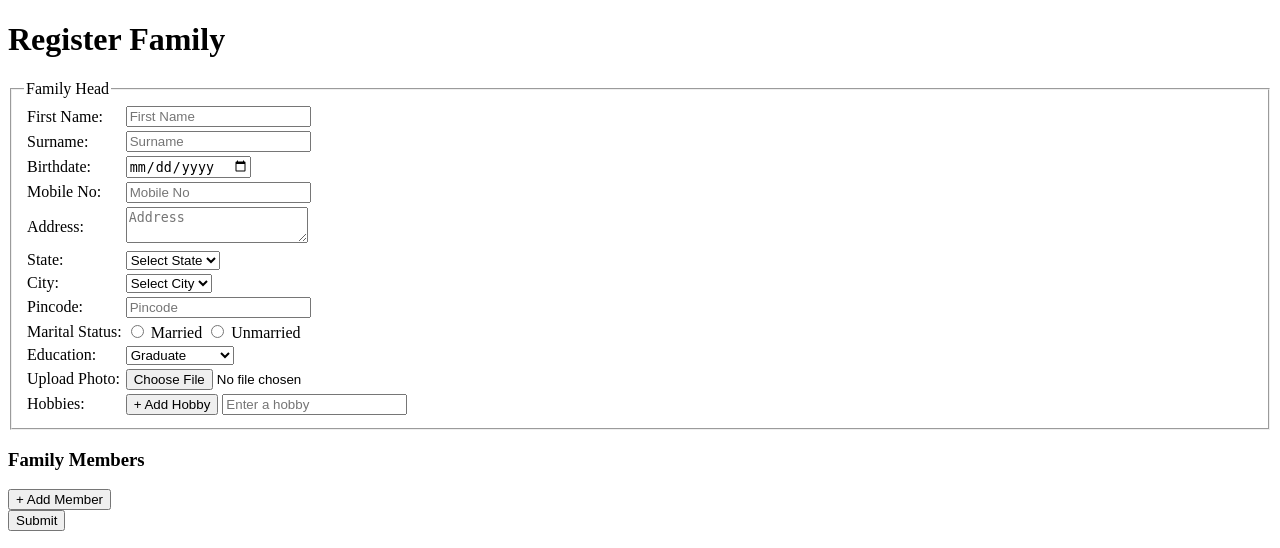
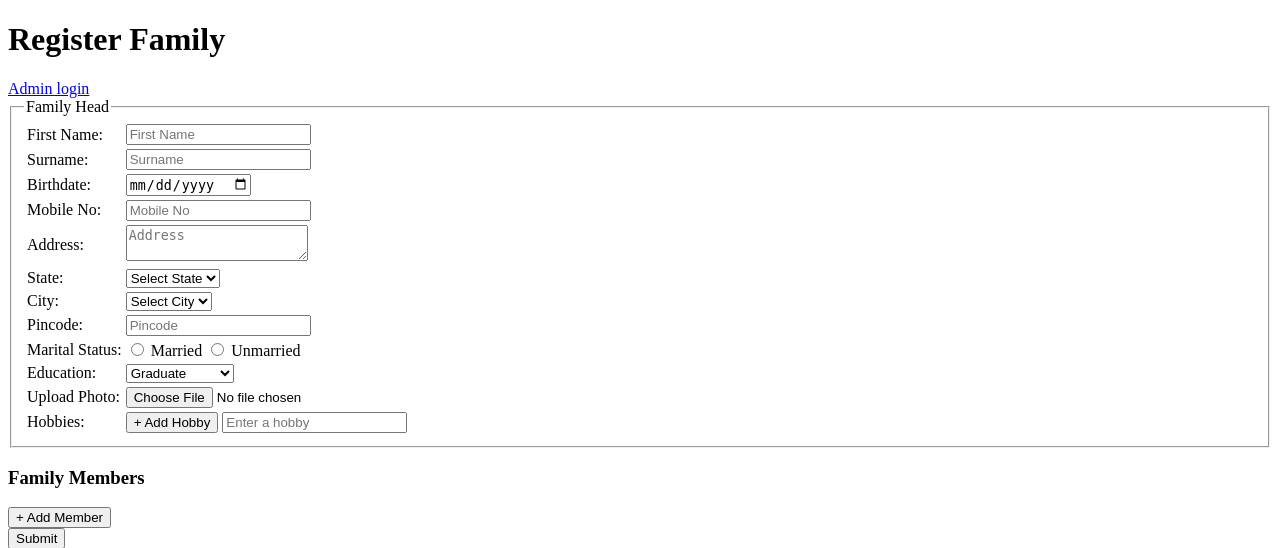
Before and after one commit to ShreyasBidwai/FIMS-Django, a Django app: page /regis/ in a window 1280 px wide. Shown: the top 548 px of the page. Run offline with Django 4.2, Linux system fonts and the light colour scheme; data that the repository does not hold is empty.

Commit message:
EOD commits

```diff
--- a/fimsDjango/fims/templates/login.html
+++ b/fimsDjango/fims/templates/login.html
@@ -75,7 +75,7 @@
                     }
                 });
 
-                // Show server-side error for wrong password (if present)
+
                 {% if error_message %}
                 passwordError.textContent = '{{ error_message }}';
                 password.classList.add('input-error');
--- a/fimsDjango/fims/templates/registration.html
+++ b/fimsDjango/fims/templates/registration.html
@@ -9,7 +9,7 @@
 </head>
 <body>
     <h1>Register Family</h1>
-
+    <a href="{% url 'login_view' %}">Admin login</a>
     <form method="post" enctype="multipart/form-data" id="registrationForm">
         {% csrf_token %}
 
```
